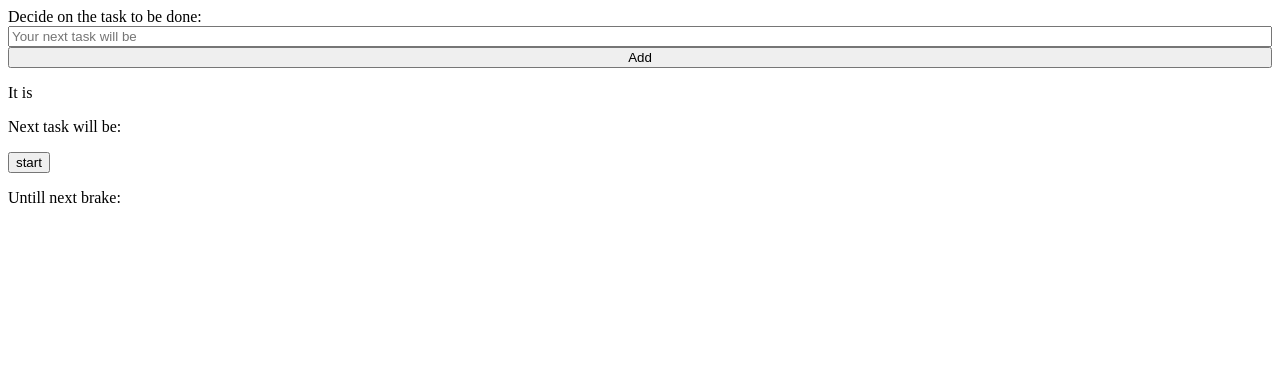
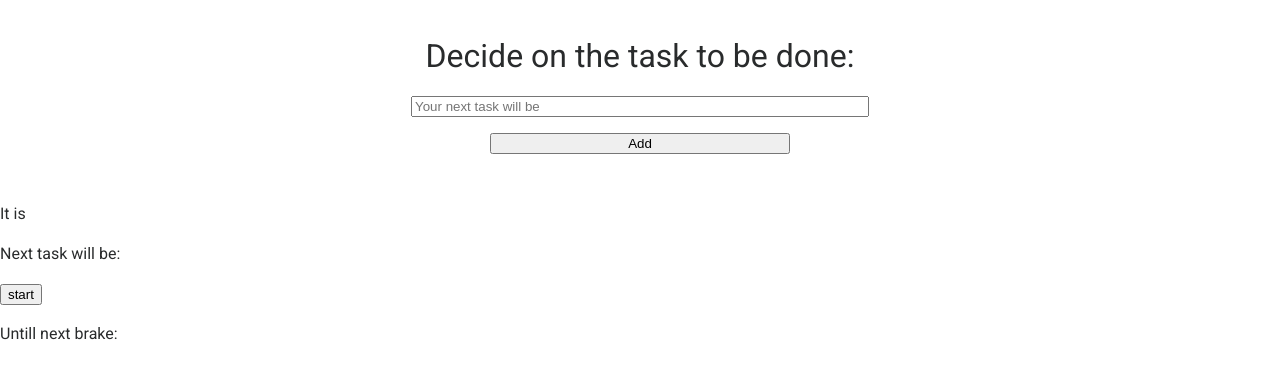
Before and after one commit to mikkometso/react-pomodoro-timer, a React (Create React App) app: page / in a window 1280 px wide. Shown: the top 378 px of the page. Built offline with nearby package versions, Linux system fonts and the light colour scheme.

Commit message:
started adding some styles to the project

```diff
--- a/package.json
+++ b/package.json
@@ -13,6 +13,7 @@
     "react": "^17.0.2",
     "react-dom": "^17.0.2",
     "react-scripts": "4.0.3",
+    "styled-components": "^4.1.3",
     "typescript": "^4.1.2",
     "web-vitals": "^1.0.1"
   },
@@ -39,5 +40,10 @@
       "last 1 firefox version",
       "last 1 safari version"
     ]
+  },
+  "devDependencies": {
+    "@types/styled-components": "^5.1.16",
+    "eslint-config-prettier": "^8.3.0",
+    "eslint-plugin-prettier": "^4.0.0"
   }
 }
--- a/public/index.html
+++ b/public/index.html
@@ -5,10 +5,7 @@
     <!-- <link rel="icon" href="%PUBLIC_URL%/favicon.ico" /> -->
     <meta name="viewport" content="width=device-width, initial-scale=1" />
     <meta name="theme-color" content="#000000" />
-    <meta
-      name="description"
-      content="Web site created using create-react-app"
-    />
+    <meta name="description" content="Web site created using create-react-app" />
     <!--
       manifest.json provides metadata used when your web app is installed on a
       user's mobile device or desktop. See https://developers.google.com/web/fundamentals/web-app-manifest/
@@ -23,7 +20,10 @@
       work correctly both with client-side routing and a non-root public URL.
       Learn how to configure a non-root public URL by running `npm run build`.
     -->
-    <title>React App</title>
+    <title>Pomodoro Timer</title>
+    <link rel="preconnect" href="https://fonts.googleapis.com" />
+    <link rel="preconnect" href="https://fonts.gstatic.com" crossorigin />
+    <link href="https://fonts.googleapis.com/css2?family=Roboto:wght@400;700&display=swap" rel="stylesheet" />
   </head>
   <body>
     <noscript>You need to enable JavaScript to run this app.</noscript>
--- a/src/App.tsx
+++ b/src/App.tsx
@@ -1,4 +1,5 @@
 import React, { useState, useEffect } from 'react';
+import './styles.css';
 import Input from './components/Input/Input';
 
 // Description (https://en.wikipedia.org/wiki/Pomodoro_Technique)
@@ -23,7 +24,7 @@
   const [counterStarted, setCounterStarted] = useState(false);
   const [countdownTime, setCountdownTime] = useState<Date | null>(null);
 
-  function countdownClock() {
+  const countdownClock = () => {
     if (countdownTime !== null) {
       const timerID = setInterval(() => {
         // Get today's date and time
@@ -47,7 +48,7 @@
         }
       }, 1000);
     }
-  }
+  };
 
   const startCountdown = (e: React.MouseEvent<HTMLButtonElement, MouseEvent>) => {
     e.preventDefault();
--- /dev/null
+++ b/src/components/Input/Input.styles.ts
@@ -0,0 +1,22 @@
+import styled from 'styled-components';
+
+export const StyledInputWrapper = styled.div`
+  display: flex;
+  justify-content: center;
+  padding: 2rem;
+  form {
+    display: flex;
+    flex-direction: column;
+    align-items: center;
+    label {
+      font-size: 2rem;
+    }
+    input {
+      width: 450px;
+      margin: 1rem 0;
+    }
+    button {
+      width: 300px;
+    }
+  }
+`;
--- a/src/components/Input/Input.tsx
+++ b/src/components/Input/Input.tsx
@@ -1,4 +1,5 @@
 import React, { FormEvent, useRef } from 'react';
+import { StyledInputWrapper } from './Input.styles';
 import { InputProps } from './Input.types';
 
 const Input: React.FC<InputProps> = (props: InputProps) => {
@@ -9,11 +10,13 @@
     inputRef.current && setTask(inputRef.current.value);
   };
   return (
-    <form style={{ display: 'flex', flexDirection: 'column' }} onSubmit={submitHandler}>
-      <label htmlFor="taskInput">Decide on the task to be done:</label>
-      <input id="taskInput" type="text" placeholder="Your next task will be" ref={inputRef} />
-      <button>Add</button>
-    </form>
+    <StyledInputWrapper>
+      <form onSubmit={submitHandler}>
+        <label htmlFor="taskInput">Decide on the task to be done:</label>
+        <input id="taskInput" type="text" placeholder="Your next task will be" ref={inputRef} />
+        <button>Add</button>
+      </form>
+    </StyledInputWrapper>
   );
 };
 
--- /dev/null
+++ b/src/styles.css
@@ -0,0 +1,9 @@
+body {
+  font-family: 'Roboto', sans-serif;
+  margin: 0;
+  font-size: 1rem;
+  font-weight: 1.5;
+  line-height: 1.5;
+  color: #292b2c;
+  background-color: #fff;
+}
```
Also changed, not shown: 2 other files (tests, documents, lock files or other folders).
